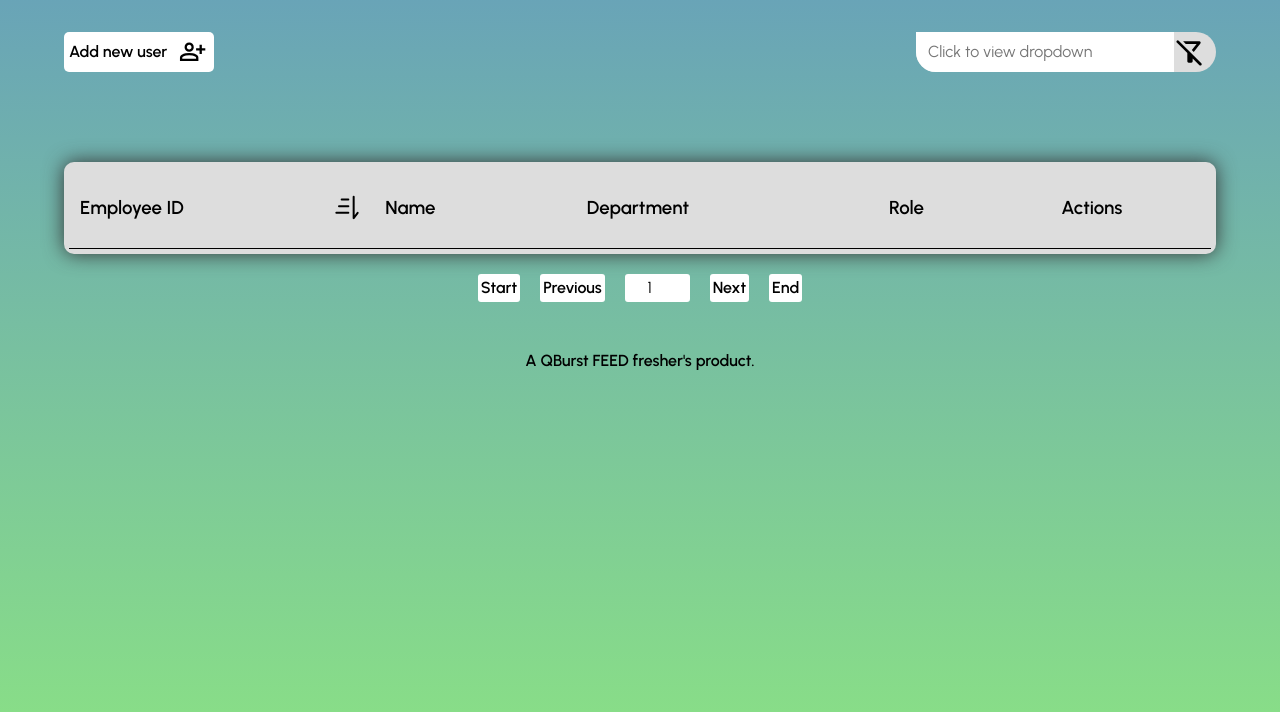
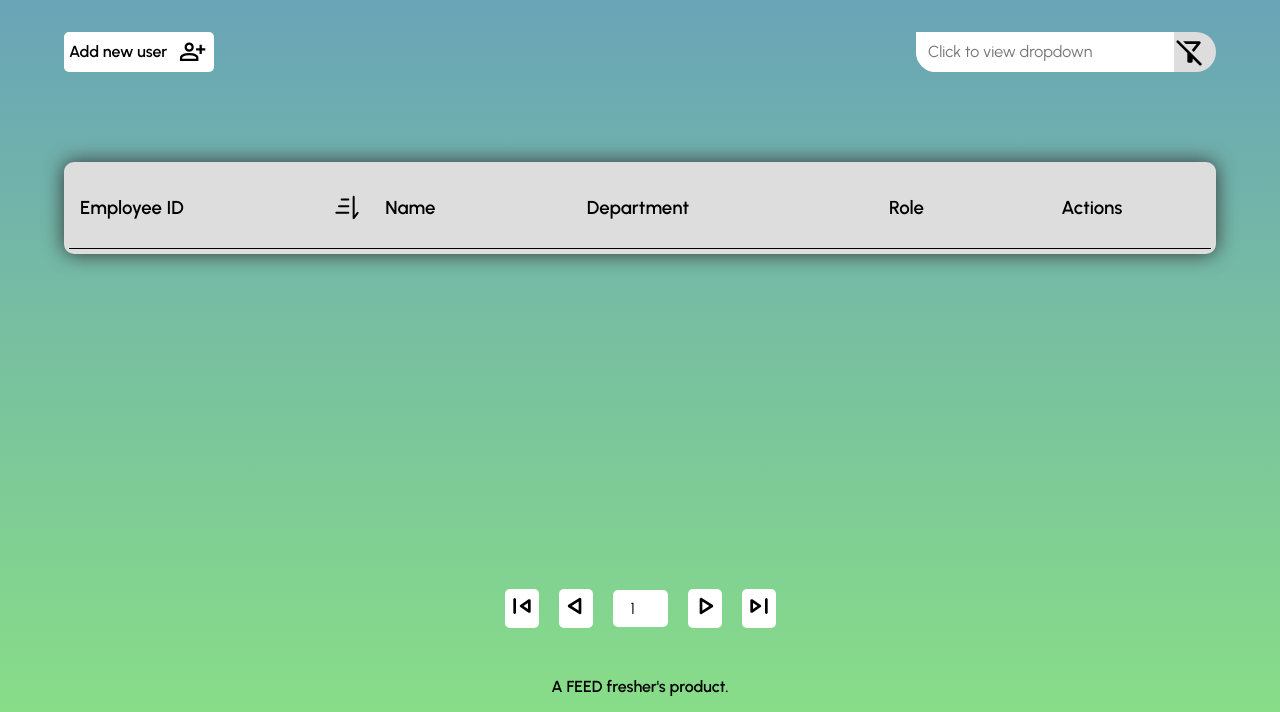
Before and after one commit to ashwin8448/hrmApp, a plain HTML site: page index.html in a window 1280 px wide. Shown: the part 88-800 px from the top of the page. Drawn offline with Linux system fonts and the light colour scheme.

Commit message:
Added pagination

```diff
--- a/assets/css/styles.css
+++ b/assets/css/styles.css
@@ -29,6 +29,7 @@ body {
   color: var(--font);
   font-family: Urbanist;
   font-weight: 600;
+  min-height: 100%;
 }
 
 .container {
@@ -123,10 +124,6 @@ Main
   align-items: center;
   justify-content: space-around;
   height: 40px;
-}
-
-.add-new-user-icon {
-  width: 32px;
 }
 
 .table-container {
@@ -426,8 +423,6 @@ input[type="checkbox"]:checked {
 }
 
 .clear-filter-icon {
-  width: 32px;
-  height: 32px;
   padding-right: 10px;
 }
 
@@ -481,25 +476,6 @@ input[type="checkbox"]:checked {
   transform: translate(-300px);
 }
 
-/* Add to view  */
-/* .new-employee-form-container.view input,
-select {
-  border: 2px solid var(--modal-bg);
-  background-color: var(--modal-bg);
-  color: var(--font);
-  transition: all 0.5;
-}
-
-.new-employee-form-container.view label {
-  visibility: hidden;
-}
-
-.new-employee-form-container.view input[name="lname"] {
-  position: fixed;
-  top: 10px;
-  left: 10px;
-} */
-
 .new-form {
   display: none;
 }
@@ -508,24 +484,45 @@ select {
   display: none;
 }
 
-.pagination{
-  margin-top: 20px;
+main {
+  flex-grow: 1;
+}
+
+.pagination {
+  margin-top: auto;
   justify-content: center;
   gap: 20px;
+  align-items: center;
 }
 
-.page-controls, .custom-input{
+.page-controls,
+.custom-input {
   background-color: var(--button);
-  padding: 3px;
-  border-radius: 3px;
+  padding: 1px;
+  border-radius: 5px;
 }
 
-.custom-input{
+.back {
+  transform: rotateY(180deg);
+}
+
+.icon {
+  width: 32px;
+}
+
+.custom-input {
   width: 55px;
   text-align: center;
+  padding: 5px;
+  height: 37.6167px;
+  box-sizing: border-box;
 }
 
-.footer-content{
+footer {
+  margin-top: auto;
+}
+
+.footer-content {
   justify-content: center;
   margin-top: 50px;
 }
--- a/index.html
+++ b/index.html
@@ -17,7 +17,7 @@
     <link rel="stylesheet" href="./assets/css/normalize.css" />
     <link rel="stylesheet" href="./assets/css/styles.css" />
   </head>
-  <body>
+  <body class="flex-column">
     <header class="flex container">
       <h1>
         <img
@@ -35,7 +35,7 @@
         />
         <button type="button">
           <img
-            class="search-icon"
+            class="search-icon icon"
             src="./assets/images/search_icon.svg"
             alt="Search icon"
           />
@@ -43,7 +43,7 @@
       </form>
     </header>
 
-    <main class="container">
+    <main class="container flex-column">
       <section class="toast-container">
         <div class="toast"></div>
       </section>
@@ -52,7 +52,7 @@
         <div class="new-employee-form-container modal">
           <button class="close-button-container">
             <img
-              class="close-button"
+              class="close-button icon"
               src="./assets/images/close_button_icon.svg"
               alt="New employee form close icon"
             />
@@ -168,7 +168,7 @@
         <div class="view-employee-container modal">
           <button class="close-button-container">
             <img
-              class="close-button"
+              class="close-button icon"
               src="./assets/images/close_button_icon.svg"
               alt="New employee form close icon"
             />
@@ -187,7 +187,7 @@
         <div class="delete-employee modal">
           <button class="close-button-container">
             <img
-              class="close-button"
+              class="close-button icon"
               src="./assets/images/close_button_icon.svg"
               alt="Delete employee modal close icon"
             />
@@ -209,7 +209,7 @@
             <button type="button" class="primary-button add-new-user flex">
               <span>Add new user</span>
               <img
-                class="add-new-user-icon"
+                class="add-new-user-icon icon"
                 src="./assets/images/add_user_icon.svg"
                 alt="Add new user icon"
               />
@@ -229,7 +229,7 @@
               />
               <button type="button" class="clear-filter-button flex">
                 <img
-                  class="clear-filter-icon"
+                  class="clear-filter-icon icon"
                   src="./assets/images/clear_filter_icon.svg"
                   alt="Clear filter icon"
                 />
@@ -291,7 +291,7 @@
                   >
                     <h3>Employee ID</h3>
                     <img
-                      class="sort-icon open"
+                      class="sort-icon open icon"
                       src="./assets/images/ascending_order_icon.svg"
                       alt="Sort indicator"
                     />
@@ -305,7 +305,7 @@
                   >
                     <h3>Name</h3>
                     <img
-                      class="sort-icon"
+                      class="sort-icon icon"
                       src="./assets/images/ascending_order_icon.svg"
                       alt="Sort indicator"
                     />
@@ -319,7 +319,7 @@
                   >
                     <h3>Department</h3>
                     <img
-                      class="sort-icon"
+                      class="sort-icon icon"
                       src="./assets/images/ascending_order_icon.svg"
                       alt="Sort indicator"
                     />
@@ -351,20 +351,46 @@
         </div>
       </section>
       <section class="pagination flex">
-        <button class="start page-controls" data-go-to="start">Start</button>
-        <button class="previous page-controls" data-go-to="previous">
-          Previous
+        <button class="page-controls" data-go-to="start">
+          <img
+            src="./assets/images/end_icon.svg"
+            class="back icon"
+            alt="start icon"
+          />
         </button>
-        <form name="pagination" class="custom">
-          <input class="custom-input" type="number" value="1" min="1" autocomplete="off"/>
+        <button class="page-controls" data-go-to="previous">
+          <img
+            src="./assets/images/next_icon.svg"
+            class="back icon"
+            alt="previous icon"
+          />
+        </button>
+        <form name="pagination" class="custom" novalidate>
+          <input
+            class="custom-input"
+            type="number"
+            value="1"
+            min="1"
+            autocomplete="off"
+            data-type="page"
+            name="page-number"
+          />
           <span class="total-pages"></span>
         </form>
-        <button class="next page-controls" data-go-to="next">Next</button>
-        <button class="end page-controls" data-go-to="end">End</button>
+        <button class="page-controls" data-go-to="next">
+          <img
+            class="icon"
+            src="./assets/images/next_icon.svg"
+            alt="next icon"
+          />
+        </button>
+        <button class="page-controls" data-go-to="end">
+          <img class="icon" src="./assets/images/end_icon.svg" alt="end icon" />
+        </button>
       </section>
     </main>
     <footer>
-      <p class="footer-content flex">A QBurst FEED fresher's product.</p>
+      <p class="footer-content flex">A FEED fresher's product.</p>
     </footer>
     <script src="./js/main.js" type="module"></script>
   </body>
--- a/js/displayTable.js
+++ b/js/displayTable.js
@@ -2,11 +2,14 @@ import { sortEmployees } from "./sort.js";
 import { filterEmployees, filteredEmployees } from "./filter.js";
 import { renderTable } from "./renderTable.js";
 import { pagination, setTotalPages } from "./state.js";
-import { totalPages } from "./elements.js";
+import { pageCustomInput, totalPages } from "./elements.js";
 
 export const displayTable = () => {
   filterEmployees();
   setTotalPages(filteredEmployees.length);
+  if (Number(pageCustomInput.value) > pagination.totalPages) {
+    pageCustomInput.value = pagination.totalPages;
+  }
   sortEmployees();
   totalPages.previousElementSibling.setAttribute(
     "max",
--- a/js/elements.js
+++ b/js/elements.js
@@ -12,6 +12,7 @@ export const filterOptionsContainer = document.querySelector(
 );
 export const deleteModal = document.querySelector(".delete-employee");
 export const filterSearch = document.querySelector(".filter-search");
+export const filterForm = document.forms["filter-search"];
 export const checkboxes = document.querySelectorAll(".filter-checkbox");
 export const newEmployeeForm = document.forms["new-employee-form"];
 export const newEmployeeCloseButton = document.querySelector(".close-button");
@@ -19,6 +20,7 @@ export const toast = document.querySelector(".toast");
 export const confirmBox = document.querySelector(".confirm-box");
 export const viewEmployee = document.querySelector(".view-employee-container");
 export const nameSearch = document.forms["search"];
-export const totalPages = document.querySelector(".total-pages")
-export const paginationConatiner = document.querySelector(".pagination")
+export const totalPages = document.querySelector(".total-pages");
+export const paginationConatiner = document.querySelector(".pagination");
 export const pageCustomInput = document.querySelector(".custom-input");
+export const paginationForm = document.forms["pagination"];
--- a/js/handlers.js
+++ b/js/handlers.js
@@ -7,7 +7,7 @@ import {
   filterOptionsContainer,
   checkboxes,
   newEmployeeForm,
-  toast,
+  pageCustomInput,
 } from "./elements.js";
 import {
   idToDelete,
@@ -15,6 +15,7 @@ import {
   state,
   setSortIcon,
   setIdToDelete,
+  pagination,
 } from "./state.js";
 import { filterEmployees } from "./filter.js";
 import {
@@ -50,7 +51,7 @@ export const deleteHandler = (e) => {
       setEmployees(employees.filter((employee) => employee.id != idToDelete));
       localStorage.setItem("employees", JSON.stringify(employees));
       displayTable();
-      toastHandler(`Employee ID ${idToDelete} deleted.`)
+      toastHandler(`Employee ID ${idToDelete} deleted.`);
     }
     deleteModal.classList.remove("open");
     overlay.classList.remove("open");
@@ -117,7 +118,6 @@ export const filterHandler = (e) => {
   }
 };
 
-
 //Need to work on add employee. id must be autogenerated.
 export const addNewEmployeeHandler = (e, id) => {
   let tempEmployee = { skills: [] };
--- a/js/main.js
+++ b/js/main.js
@@ -12,6 +12,8 @@ import {
   nameSearch,
   paginationConatiner,
   pageCustomInput,
+  paginationForm,
+  filterForm,
 } from "./elements.js";
 import { displayTable } from "./displayTable.js";
 import {
@@ -26,8 +28,8 @@ import {
   setIdToDelete,
   getId,
   state,
-  setTotalPages,
   pagination,
+  changePageNumber,
 } from "./state.js";
 import { submitValidation, validationReset } from "./formValidation.js";
 import { toastHandler } from "./toast.js";
@@ -94,7 +96,7 @@ localStorage.setItem("employees", JSON.stringify(employeesDb));
 
 document.addEventListener("DOMContentLoaded", () => {
   //Display table on load, sorted by id.
-  displayTable(0);
+  displayTable();
   addNewButton.addEventListener("click", () => {
     newEmployeeForm.dataset.mode = "new";
     newEmployeeFormContainer.querySelector(".new-form").style.display = "block";
@@ -173,6 +175,10 @@ document.addEventListener("DOMContentLoaded", () => {
 
   filter.addEventListener("click", filterHandler);
 
+  filterForm.addEventListener("submit", (e) => {
+    e.preventDefault();
+  });
+
   document.body.addEventListener("click", (e) => {
     if (!e.target.closest(".filter")) {
       filterOptionsContainer.classList.remove("open");
@@ -181,10 +187,11 @@ document.addEventListener("DOMContentLoaded", () => {
       overlay.classList.remove("open");
       e.target.closest(".modal").classList.remove("open");
       setTimeout(() => (newEmployeeFormContainer.style.display = "none"), 500);
+      console.log();
       if (
         e.target
           .closest(".modal")
-          .classList.contains(".new-employee-form-container")
+          .classList.contains("new-employee-form-container")
       )
         newEmployeeForm.reset();
     }
@@ -204,9 +211,13 @@ document.addEventListener("DOMContentLoaded", () => {
     displayTable();
   });
 
+  nameSearch.addEventListener("submit", (e) => {
+    e.preventDefault();
+  });
+
   paginationConatiner.addEventListener("click", (e) => {
-    if (e.target.dataset.goTo) {
-      switch (e.target.dataset.goTo) {
+    if (e.target.closest(".page-controls").dataset.goTo) {
+      switch (e.target.closest(".page-controls").dataset.goTo) {
         case "start":
           pageCustomInput.value = 1;
           break;
@@ -229,13 +240,15 @@ document.addEventListener("DOMContentLoaded", () => {
       displayTable();
     }
   });
-//working here
-  pageCustomInput.addEventListener("click", (e) => {
+
+  pageCustomInput.addEventListener("blur", (e) => {
+    changePageNumber(e.target);
     displayTable();
   });
 
-  document.forms["pagination"].addEventListener("submit", (e) => {
+  paginationForm.addEventListener("submit", (e) => {
     e.preventDefault();
+    changePageNumber(e.target["page-number"]);
     displayTable();
   });
 });
```
Also changed, not shown: js/formValidation.js (+12 -5 lines), js/state.js (+6 -1 lines), assets/images/end_icon.svg (added), assets/images/next_icon.svg (added).
